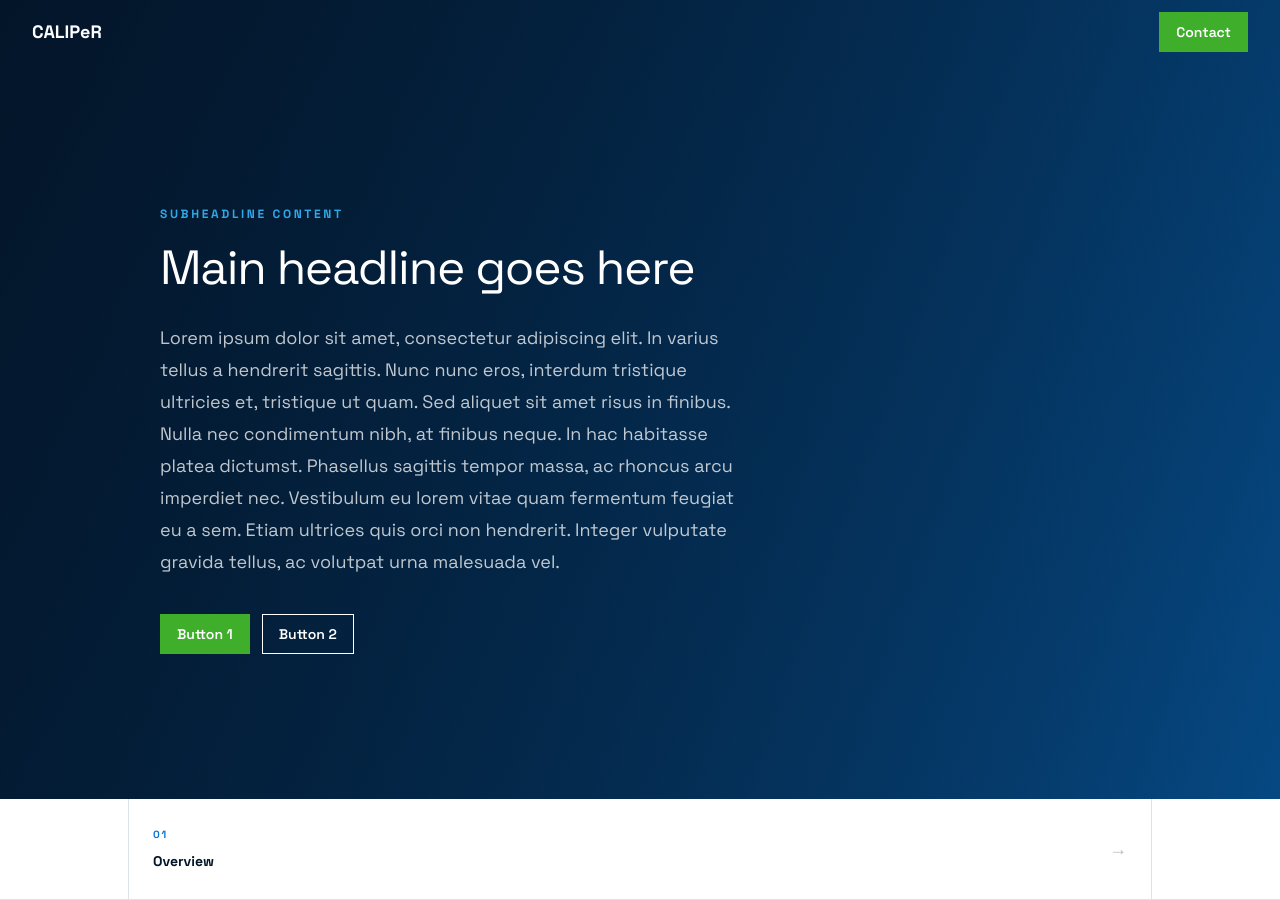
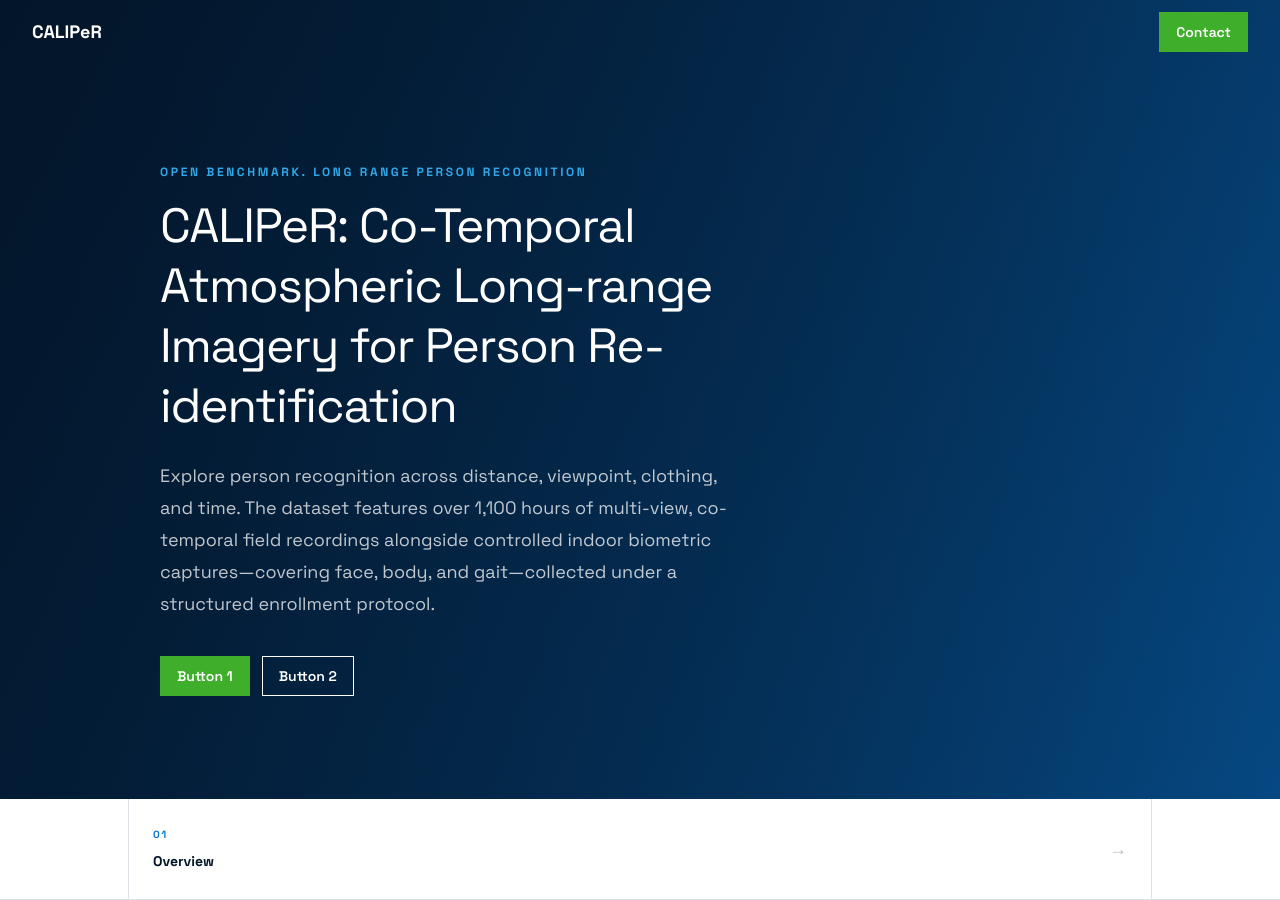
Before and after one commit to Kitware/caliperdata, a Jekyll site: the page built from index.md, in a window 1280 px wide and 900 px high. Built offline with Jekyll 4.4.1, drawn with Linux system fonts in a browser that asks for light colours; some of the changed text lies outside the part shown.

Commit message:
Add hero and overview content

```diff
--- a/index.md
+++ b/index.md
@@ -10,11 +10,11 @@ description: Site description here
 hero:
   # Replace this path with the final hero image in assets/images.
   background_image: ""
-  subheadline: Subheadline Content
+  subheadline: Open Benchmark. Long Range Person Recognition
   headline: >-
-    Main headline goes here
+    CALIPeR: Co-Temporal Atmospheric Long-range Imagery for Person Re-identification
   text: >-
-    Lorem ipsum dolor sit amet, consectetur adipiscing elit. In varius tellus a hendrerit sagittis. Nunc nunc eros, interdum tristique ultricies et, tristique ut quam. Sed aliquet sit amet risus in finibus. Nulla nec condimentum nibh, at finibus neque. In hac habitasse platea dictumst. Phasellus sagittis tempor massa, ac rhoncus arcu imperdiet nec. Vestibulum eu lorem vitae quam fermentum feugiat eu a sem. Etiam ultrices quis orci non hendrerit. Integer vulputate gravida tellus, ac volutpat urna malesuada vel.
+    Explore person recognition across distance, viewpoint, clothing, and time. The dataset features over 1,100 hours of multi-view, co-temporal field recordings alongside controlled indoor biometric captures—covering face, body, and gait—collected under a structured enrollment protocol.
   buttons:
     - label: Button 1
       url: "#overview"
@@ -29,28 +29,31 @@ hero:
 # ==================================================
 overview:
   subheadline: Overview
-  headline: Overview Heading
+  headline: Built to study person recognition across distance, viewpoint and changing environmental/physical conditions.
   paragraphs:
     - >-
-      Lorem ipsum dolor sit amet, consectetur adipiscing elit. In varius tellus a hendrerit sagittis. Nunc nunc eros, interdum tristique ultricies et, tristique ut quam. Sed aliquet sit amet risus in finibus. Nulla nec condimentum nibh, at finibus neque. In hac habitasse platea dictumst. Phasellus sagittis tempor massa, ac rhoncus arcu imperdiet nec. Vestibulum eu lorem vitae quam fermentum feugiat eu a sem. Etiam ultrices quis orci non hendrerit. Integer vulputate gravida tellus, ac volutpat urna malesuada vel.
+      CALIPeR combines two collects, captured a year apart, containing outdoor video from ground and elevated cameras with controlled face and whole-body images, gait videos, and depth scans. Its near-simultaneous views capture the same person and activity from multiple distances and angles, upto ground-camera ranges reaching 1,000 m.
   cta_section:
     paragraphs:
       - >-
-        <strong>Call to action</strong> Lorem ipsum dolor sit amet, consectetur adipiscing elit. In varius tellus a hendrerit sagittis. Nunc nunc eros, interdum tristique ultricies et, tristique ut quam.
+        <strong>The paper</strong> describes the dataset and evaluation protocols, reports baseline results, and explores ground-camera calibration and the use of simulated imagery for recognition research.
     buttons:
-      - label: CTA Button
+      - label: Read the paper
         url: "#"
         target: _blank
         style: primary
 
   stats:
-    - value: "X,XXX"
-      label: Lorem Ipsum
-    - value: "X,XXX"
-      label: Lorem Ipsum
-    - value: "XX"
-      label: Lorem Ipsum
-    - value: "X.XM"
-      label: Lorem Ipsum
+    - value: ">1,100"
+      label: Raw video hours
+    - value: "~53M"
+      label: Annotated frames@30fps
+    - value: "411"
+      label: Unique subjects with clothing changes
+    - label: Co-Temporal, cross-range Ground and Aerial view Outdoor collects with camera sensor calibration profiles
+    - value: "5-station"
+      label: Biometric indoor enrollment
+    - label: 1-year apart longitudinal collects across varying physical/weather conditions
+
 
 ---
```
